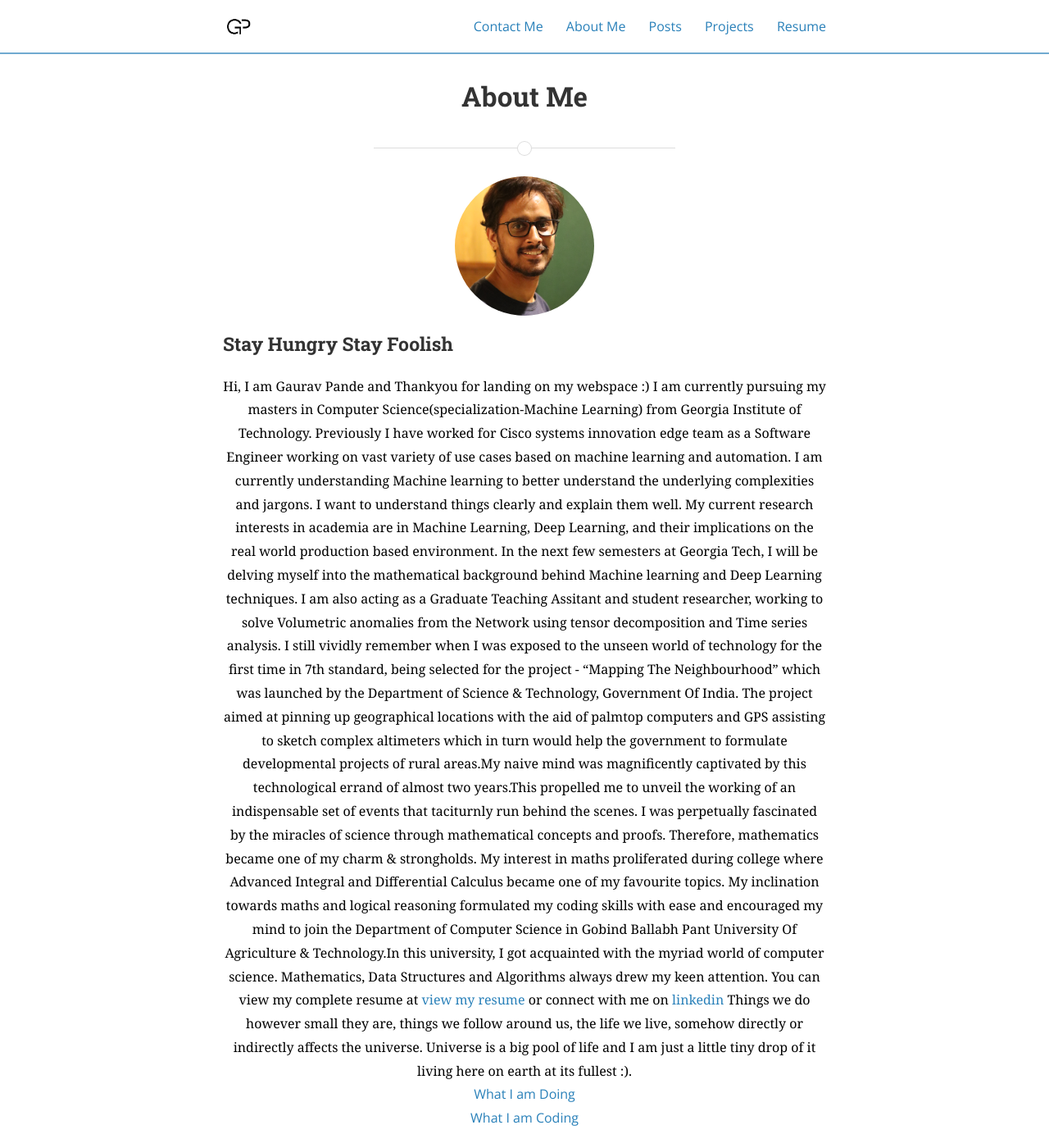
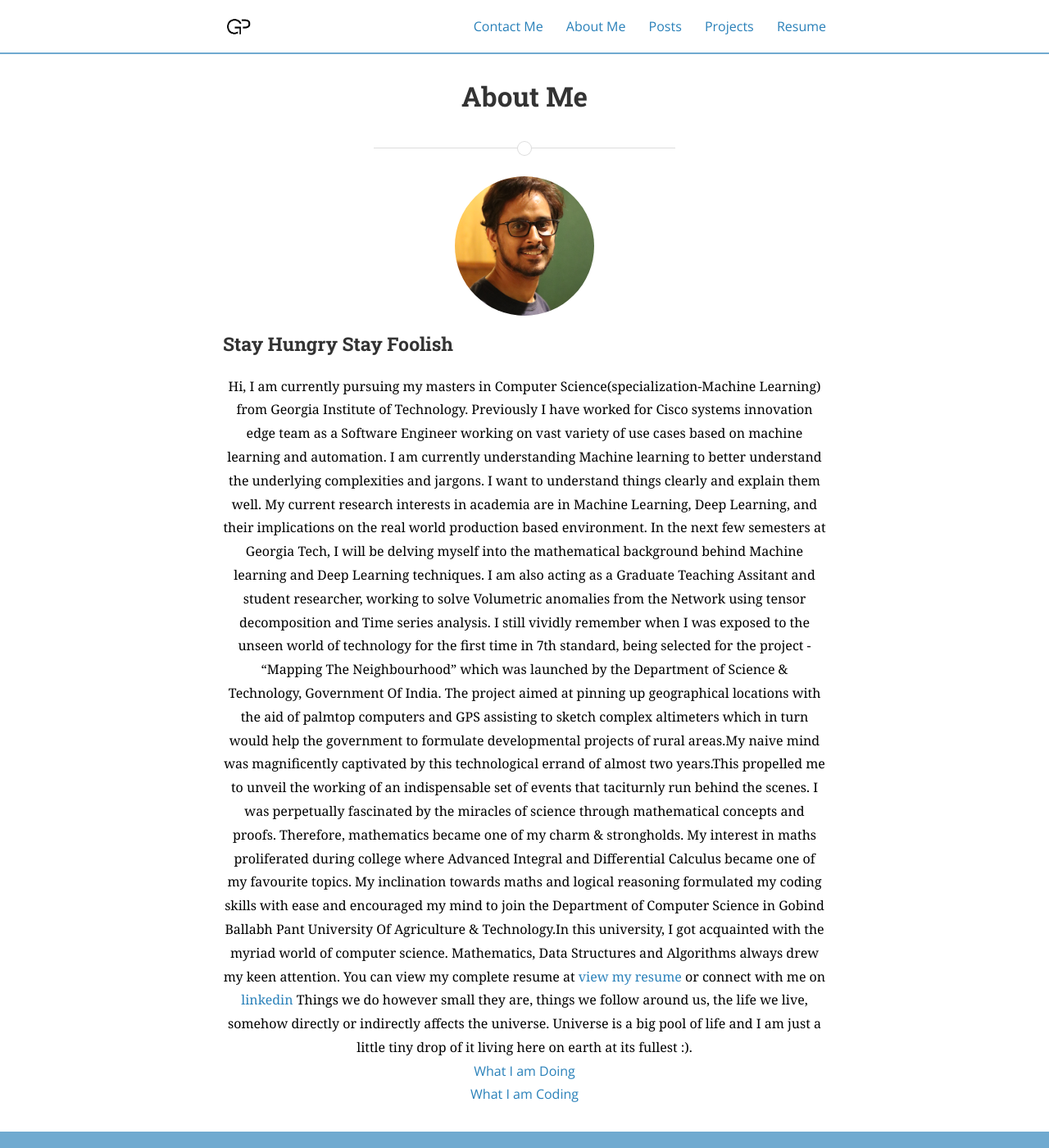
Before and after one commit to Gaurav-Pande/gaurav-pande.github.io, a Jekyll site: the page built from about.md, in a window 1280 px wide and 1400 px high. Shown: the whole window at 82% size. Built offline with Jekyll 4.4.1, drawn with Linux system fonts in a browser that asks for light colours; nearby versions of some CDN libraries; a style sheet for code colours, icons or effects is not loaded.

Commit message:
Update about.md

```diff
--- a/about.md
+++ b/about.md
@@ -11,7 +11,7 @@ permalink: /about/
 
 <div style="text-align:center"><span style="color:black; font-family:Georgia; font-size:1em;">
 
-Hi, I am Gaurav Pande and Thankyou for landing on my webspace :)
+Hi,
 
 I am currently pursuing my masters in Computer Science(specialization-Machine Learning) from Georgia Institute of Technology. Previously I have worked for Cisco systems innovation edge team as a Software Engineer working on vast variety of use cases based on machine learning and automation. I am currently understanding Machine learning to better understand the underlying complexities and jargons. I want to understand things clearly and explain them well.
 
```
